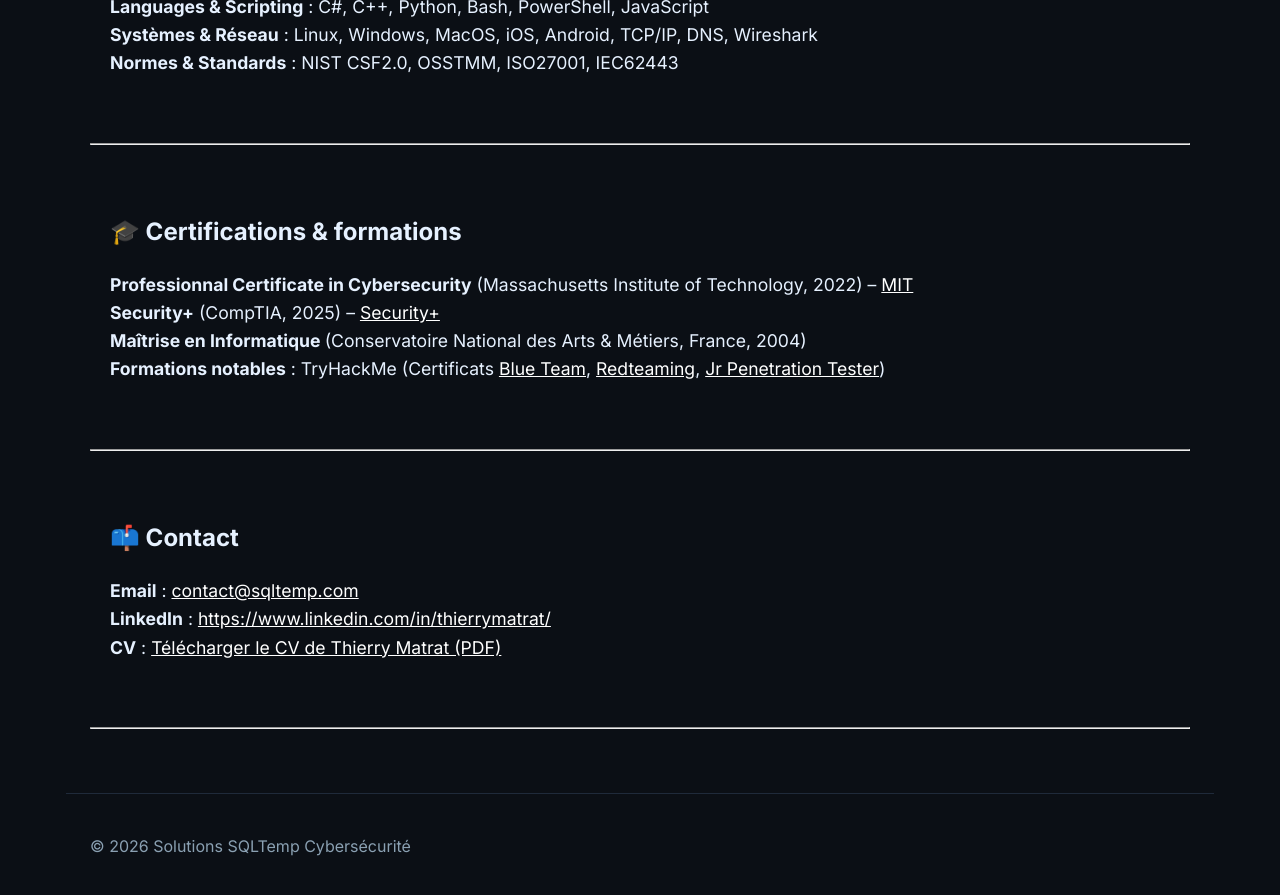
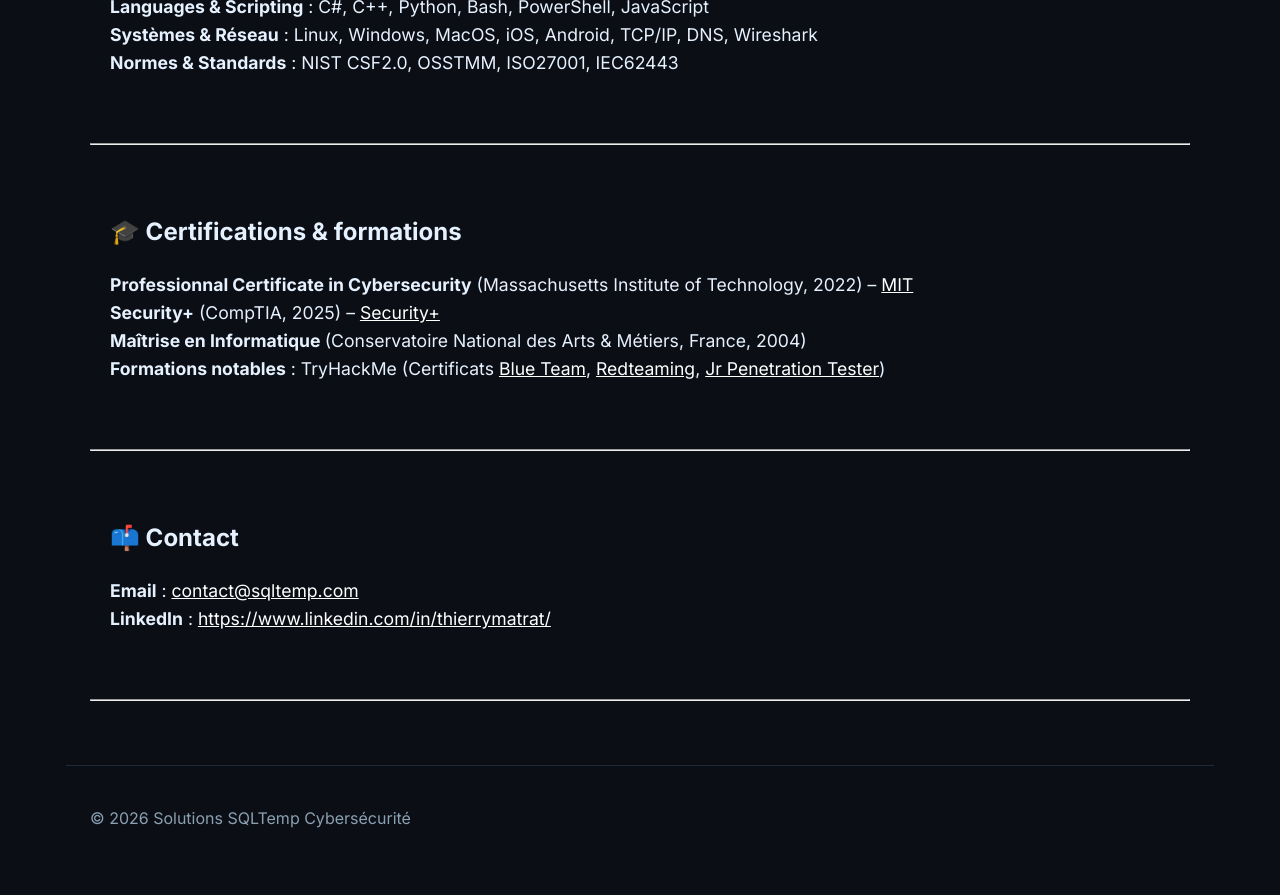
Before and after one commit to sqltemp/portfolio, a Jekyll site: the page built from index.md, in a window 1280 px wide and 900 px high, scrolled down 2031 px. Shown: the top 895 px of the window. Built offline with Jekyll 4.4.1, drawn with Linux system fonts in a browser that asks for light colours; our own code applies the rules of GitHub Pages for plain Markdown files; after the commit the page ends 2903 px from its top, so only the background shows below that.

Commit message:
Update index.md

```diff
--- a/index.md
+++ b/index.md
@@ -216,7 +216,6 @@
   <p style="text-align:left; line-height:1.6; font-size:1.1em;">
     <strong>Email</strong> : <a href="mailto:contact@sqltemp.com">contact@sqltemp.com</a><br>
     <strong>LinkedIn</strong> : <a href="https://www.linkedin.com/in/thierrymatrat/" target="_blank" rel="noopener noreferrer">https://www.linkedin.com/in/thierrymatrat/</a><br>
-    <strong>CV</strong> : <a href="assets/CV_ThierryMatrat.pdf" target="_blank" rel="noopener noreferrer">Télécharger le CV de Thierry Matrat (PDF)</a>
   </p>
 </section>
 
```
